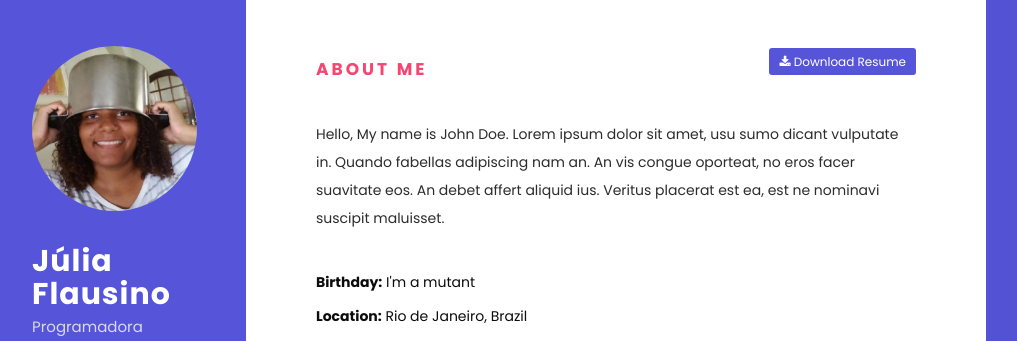
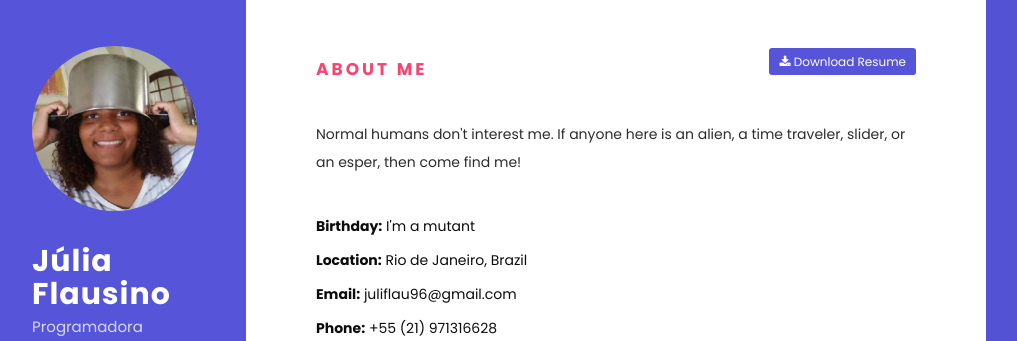
Before and after one commit to juliflau/juliflau.github.io, a plain HTML site: page index.html in a window 1280 px wide. Shown: the top 341 px of the page, without its empty margins (154-1171 px from the left). Drawn offline with Linux system fonts and the light colour scheme.

```diff
--- a/index.html
+++ b/index.html
@@ -116,8 +116,7 @@
                 <!-- Intro -->
                 <div class="intro">
 
-                    <p>Hello, My name is John Doe. Lorem ipsum dolor sit amet, usu sumo dicant vulputate in. Quando fabellas adipiscing nam an. An vis congue oporteat, no eros facer suavitate eos. An debet affert aliquid ius. Veritus placerat est ea, est
-                        ne nominavi suscipit maluisset.</p>
+                    <p>Normal humans don't interest me. If anyone here is an alien, a time traveler, slider, or an esper, then come find me!</p>
 
                     <ul class="info">
                         <li><strong>Birthday:</strong> I'm a mutant </li>
```
